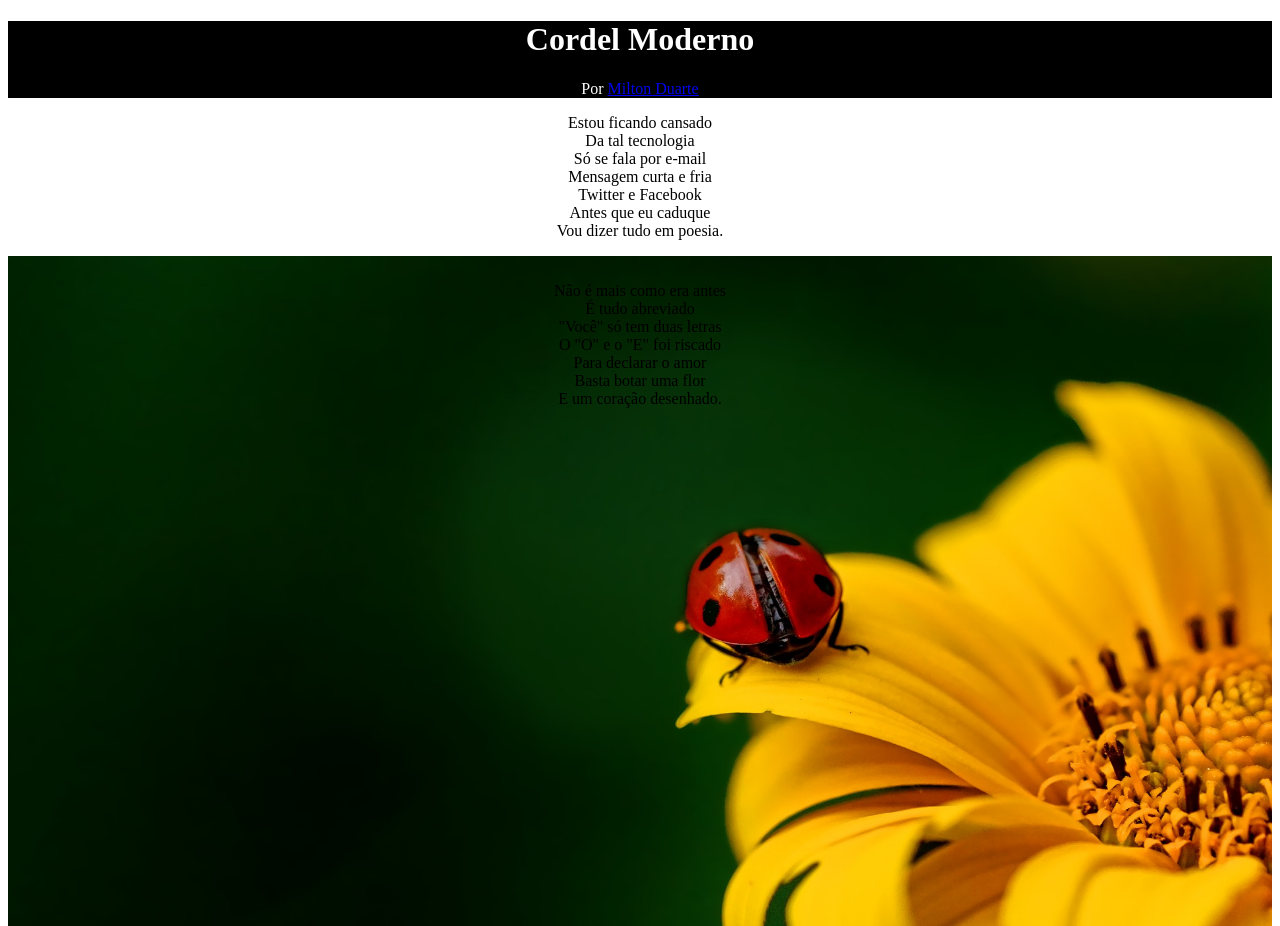
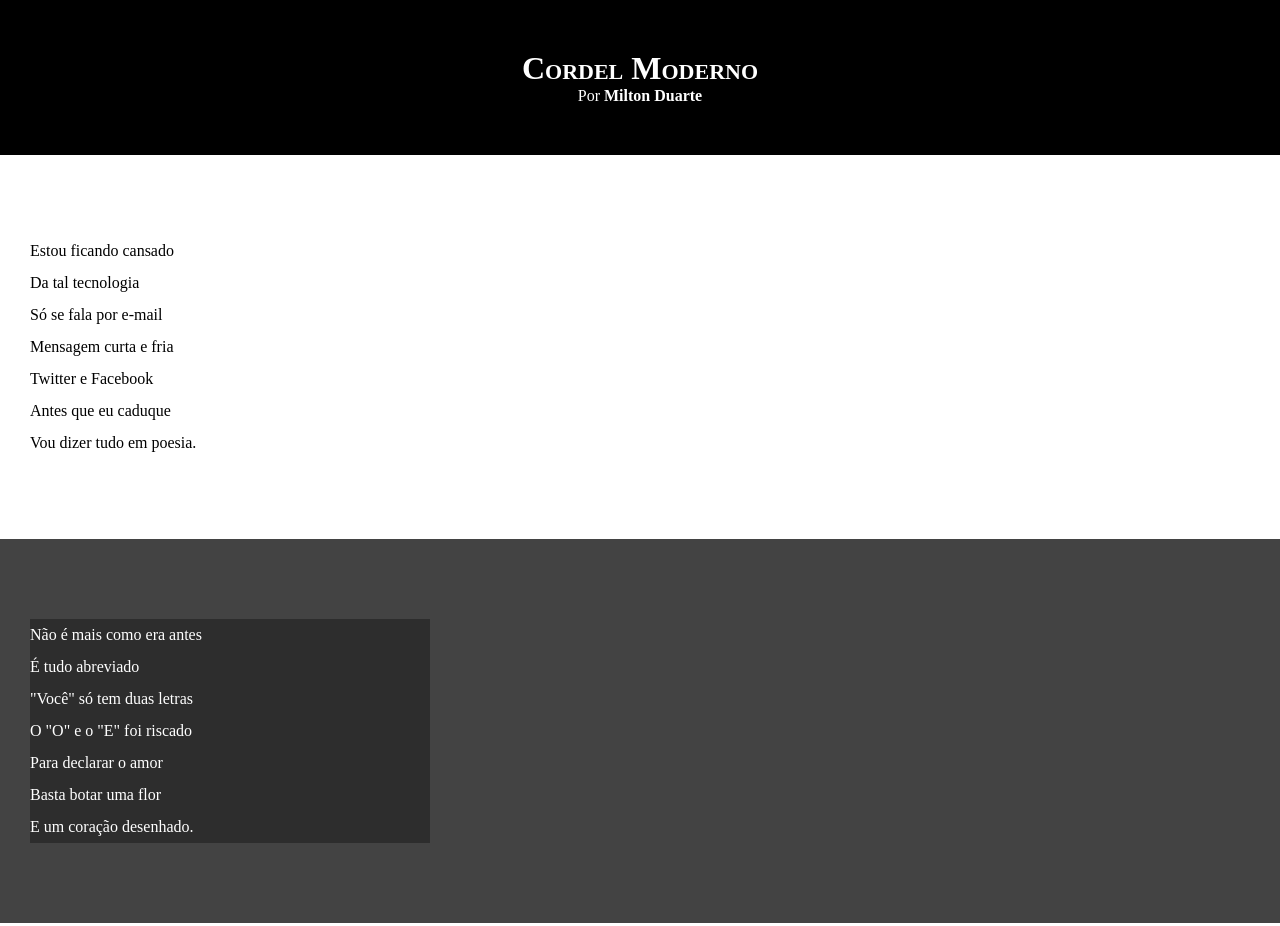
Before and after one commit to GuilhermeTurto/html-css, a plain HTML site: page exercicios/desafio012/index.html in a window 1280 px wide. Shown: the top 926 px of the page. Drawn offline with Linux system fonts and the light colour scheme.

Commit message:
atualizei estilos dos blocos

```diff
--- a/exercicios/desafio012/index.html
+++ b/exercicios/desafio012/index.html
@@ -16,7 +16,7 @@
       </p>
     </header>
 
-    <section>
+    <section class="normal">
       <p>
         Estou ficando cansado <br>
         Da tal tecnologia <br>
@@ -29,7 +29,7 @@
     </section>
 
 
-    <section id="conteudo">
+    <section class="imagem">
       <p>
         Não é mais como era antes <br>
         É tudo abreviado <br>
@@ -42,7 +42,7 @@
     </section>
 
 
-    <section>
+    <section class="normal">
       <p>
         Arroba agora não pesa <br>
         É parte de um endereço <br>
@@ -65,7 +65,7 @@
     </section>
 
 
-    <section>
+    <section class="imagem">
       <p>
         Tenho saudade das cartas <br>
         Escritas com a própria mão <br>
--- a/exercicios/desafio012/style.css
+++ b/exercicios/desafio012/style.css
@@ -1,19 +1,65 @@
 @charset "UTF-8";
 
-body {
-  text-align: center;
+* {
+  margin: 0px;
+  padding: 0px;
+}
+
+html, body {
+  min-height: 100vh;
+  background-color: darkgray;
 }
 
 header {
   background-color: black;
   color: white;
+  text-align: center;
 }
 
-#conteudo {
-  background-image: url(imagens/background001.jpg);
-        background-size: 100% 100%;
+header > h1 {
+  padding-top: 50px;
+  font-variant: small-caps;
+}
 
-        position: relative;
-        height: 96vh;
-        padding: 10px;
+header > p {
+  padding-bottom: 50px;
 }
+
+header a, footer a {
+  color: white;
+  text-decoration: none;
+  font-weight: bolder;
+}
+
+header a:hover, footer a:hover {
+  text-decoration: underline;
+}
+
+section {
+  padding-top: 10vh;
+  padding-bottom: 10vh;
+  line-height: 2em;
+  padding-left: 30px;
+}
+
+section.normal {
+  background-color: white;
+  color: black;
+}
+
+section.imagem {
+  background-color: rgba(0, 0, 0, 0.603);
+  color: white;
+}
+
+section.imagem > p {
+  width: 400px;
+  background-color: rgba(0, 0, 0, 0.329);
+}
+
+footer {
+  background-color: black;
+  color: white;
+  text-align: center;
+  padding: 10px;
+}
```
